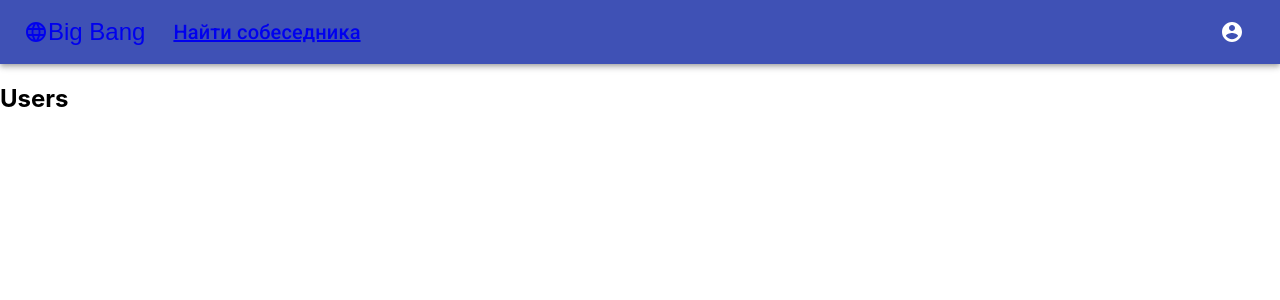
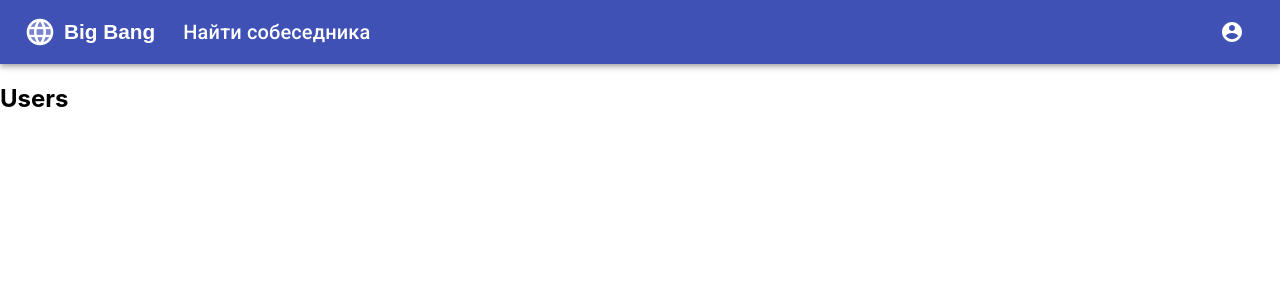
Before and after one commit to XXXVLSCCCP/React.js-Big-Bang, a React (Create React App) app: page /users in a window 1280 px wide. Shown: the top 300 px of the page. Built offline with nearby package versions, Linux system fonts and the light colour scheme.

Commit message:
3: changing links

```diff
--- a/src/components/Header.js
+++ b/src/components/Header.js
@@ -4,7 +4,7 @@ import AppBar from "@material-ui/core/AppBar";
 import Toolbar from "@material-ui/core/Toolbar";
 import Typography from "@material-ui/core/Typography";
 import IconButton from "@material-ui/core/IconButton";
-import MenuIcon from "@material-ui/icons/Menu";
+/* import MenuIcon from "@material-ui/icons/Menu"; */
 import AccountCircle from "@material-ui/icons/AccountCircle";
 /* import Switch from "@material-ui/core/Switch"; */
 /* import FormControlLabel from "@material-ui/core/FormControlLabel"; */
@@ -23,6 +23,15 @@ const useStyles = makeStyles((theme) => ({
   },
   title: {
     flexGrow: 1,
+  },
+  link: {
+    textDecoration: "none",
+    color: "inherit",
+  },
+  text: {
+    fontSize: "1.3rem",
+    fontWeight: "bold",
+    marginLeft: "0.5rem",
   },
 }));
 
@@ -60,19 +69,21 @@ export default function MenuAppBar() {
       </FormGroup>
       <AppBar position="static">
         <Toolbar>
-          <Link to={`/`}>
+          <Link to={`/`} className={classes.link}>
             <IconButton
               edge="start"
               className={classes.menuButton}
               color="inherit"
               aria-label="menu"
             >
-              <LanguageTwoToneIcon />
-              <text>Big Bang</text>
+              <LanguageTwoToneIcon style={{ fontSize: "2rem" }} />
+              <text className={classes.text}>Big Bang</text>
             </IconButton>
           </Link>
           <Typography variant="h6" className={classes.title}>
-            <Link to={`/users`}>Найти собеседника</Link>
+            <Link to={`/users`} className={classes.link}>
+              Найти собеседника
+            </Link>
           </Typography>
           {auth && (
             <div>
@@ -100,7 +111,7 @@ export default function MenuAppBar() {
                 open={open}
                 onClose={handleClose}
               >
-                <Link to={`/signup`}>
+                <Link to={`/signup`} className={classes.link}>
                   <MenuItem onClick={handleClose}>Sign up</MenuItem>
                 </Link>
 
```
